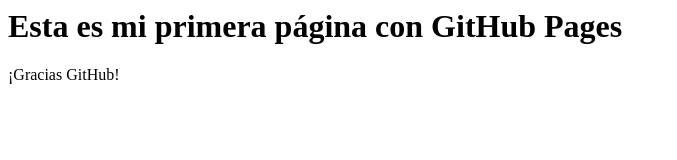
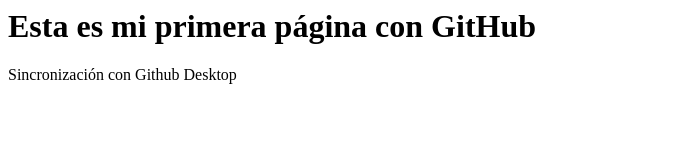
Before and after one commit to rommelcadavid/mitcloud01, a plain HTML site: page index.html in a window 1280 px wide. Shown: the whole page, without its empty margins (0-677 px from the left). Drawn offline with Linux system fonts and the light colour scheme.

Commit message:
Cambio Informacion
Cambio 01

```diff
--- a/index.html
+++ b/index.html
@@ -1,4 +1,4 @@
 <html>
-<h1> Esta es mi primera página con GitHub Pages </h1>
-<p>¡Gracias GitHub!</p>
+   <h1> Esta es mi primera página con GitHub</h1>
+     <p>Sincronización con Github Desktop</p>
 </html>
```
